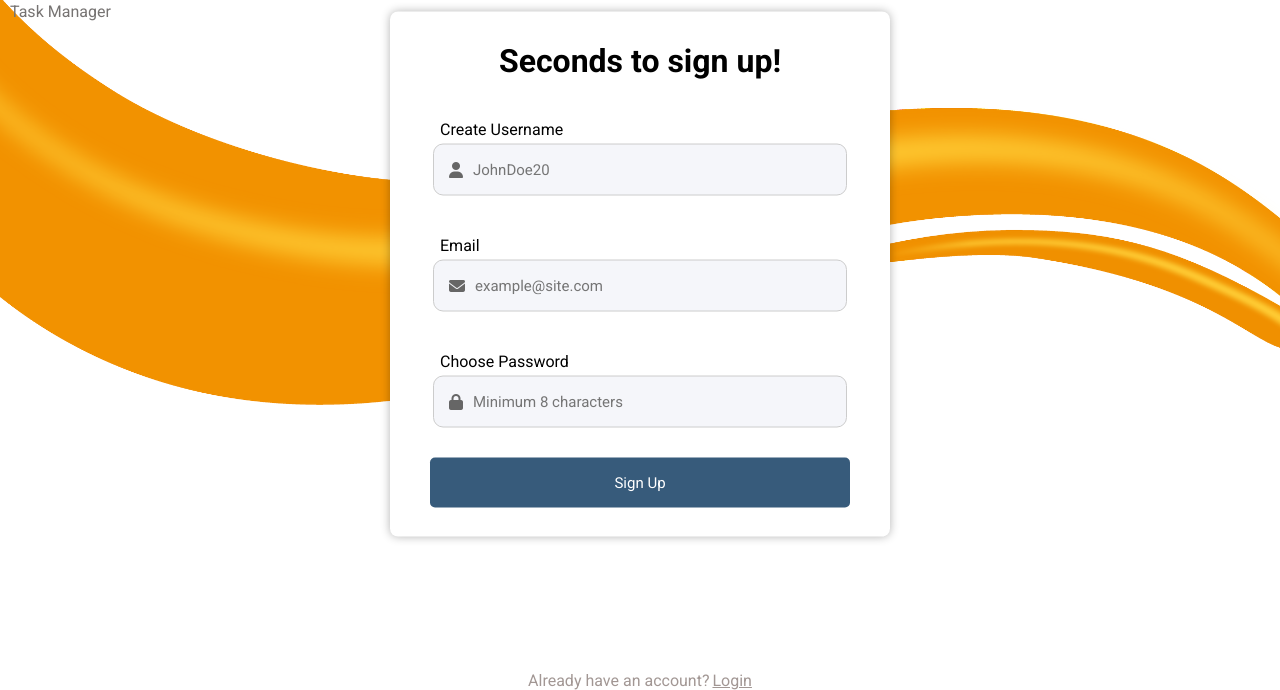
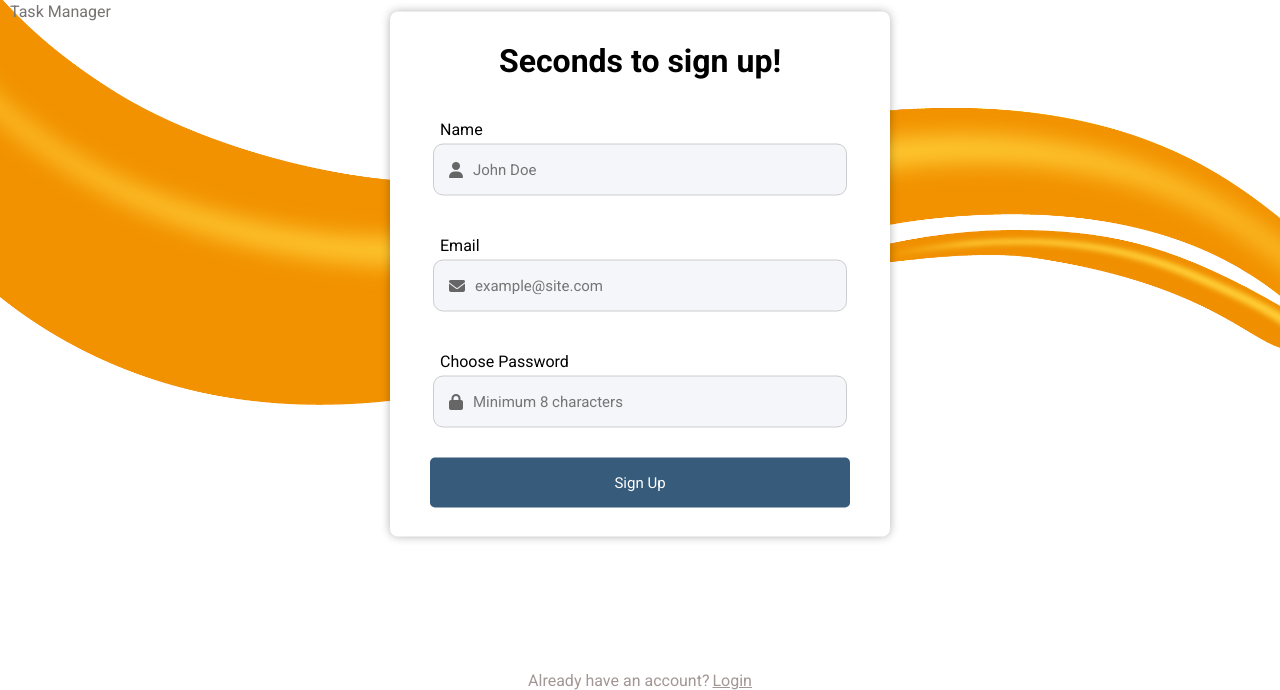
Before and after one commit to miguel23es/Task-Manager-App, a website: page public/signup.html in a window 1280 px wide. Shown: the part 126-816 px from the top of the page. Drawn offline with Linux system fonts and the light colour scheme.

Commit message:
Updated sign-up page

```diff
--- a/public/signup.html
+++ b/public/signup.html
@@ -26,9 +26,9 @@
     <div class = "formBoxSignUp">
         <div class = "welcome"><h1>Seconds to sign up!</h1></div>
         <div class= "userInfo">
-            <div class= "emailText"><p>Create Username</p></div>
+            <div class= "emailText"><p>Name</p></div>
             <div class = "emailInput">
-                <i class="fa-solid fa-user"></i><input class="input-field" id = "username" type="text" placeholder="JohnDoe20">
+                <i class="fa-solid fa-user"></i><input class="input-field" id = "username" type="text" placeholder="John Doe">
             </div>
             <div class= "emailText"><p>Email</p></div>
             <div class = "emailInput">
```
